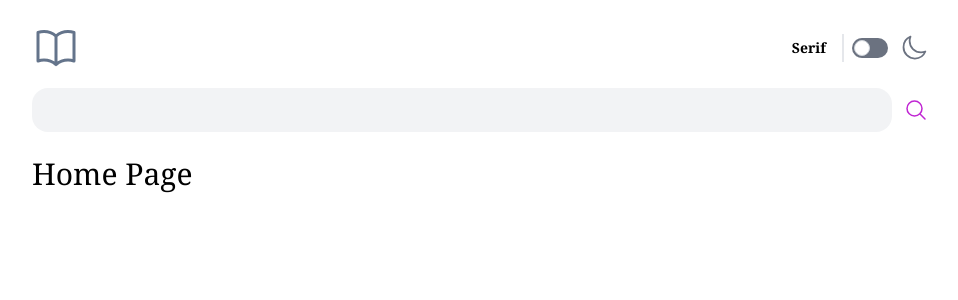
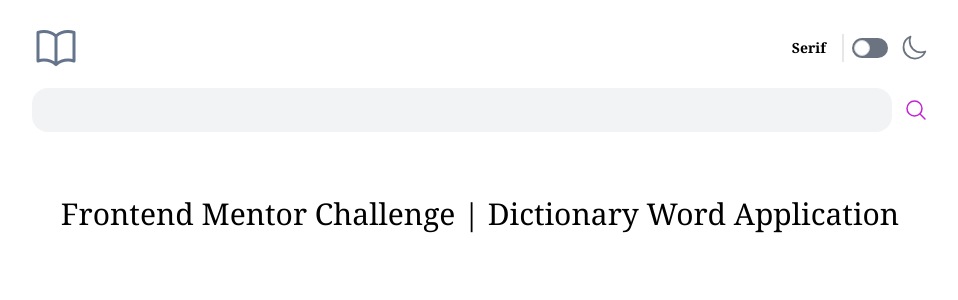
Before and after one commit to BrandTrump/Dictionary-Application, a Next.js app: page / in a window 1280 px wide. Shown: the top 300 px of the page, without its empty margins (160-1118 px from the left). Built offline with nearby package versions, Linux system fonts and the light colour scheme.

Commit message:
style: centered text

```diff
--- a/app/page.tsx
+++ b/app/page.tsx
@@ -1,7 +1,9 @@
 export default function Home() {
   return (
     <div>
-      <h1 className="text-3xl">Home Page</h1>
+      <h1 className="text-3xl text-center mt-10">
+        Frontend Mentor Challenge | Dictionary Word Application
+      </h1>
     </div>
   );
 }
```
